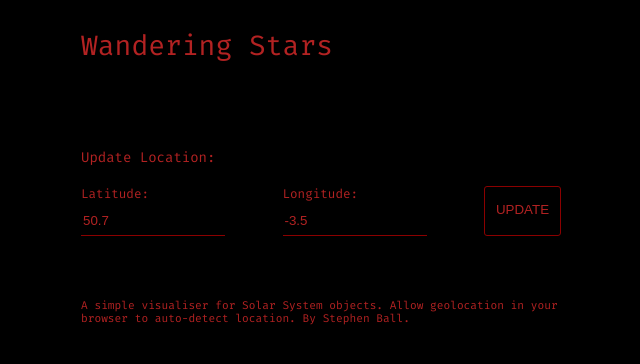
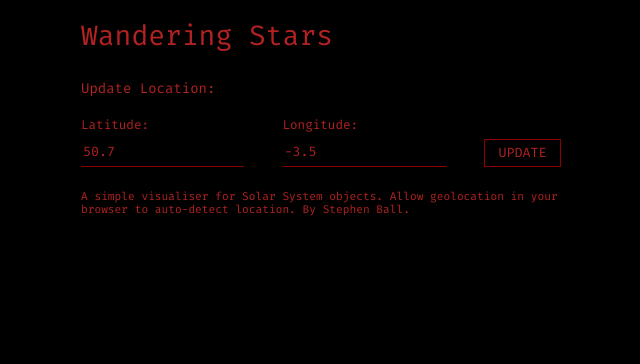
Before and after one commit to 4lefts/wanderingstarsfrontend, a website built with webpack: page index.html in a window 1280 px wide. Shown: the whole page, without its empty margins (319-959 px from the left). Built offline with nearby package versions, Linux system fonts and the light colour scheme; no server answers; what picodom would draw is missing.

Commit message:
css tweaks

```diff
--- a/src.js
+++ b/src.js
@@ -12,10 +12,9 @@ const getData = function(qry){
     fetch(qry)
         .then(response => response.json())
         .then(data => {
-            isLoading = false
-            render(view, data)
+            render(dataView, data)
         })
-        .catch(err => console.log(err))
+        .catch(err => render(errView, err))
 }
 
 let query = makeQuery(location)
@@ -33,6 +32,7 @@ initFormValue(location, locationForm)
 
 locationForm.addEventListener('submit', event => {
     clearInterval(dataGetter)
+    render(loadingView, null)
     location = {
         lat: event.target[0].value,
         long: event.target[1].value
@@ -45,17 +45,17 @@ locationForm.addEventListener('submit', event => {
 //--------
 //picodom rendering
 let node
-let isLoading = true
 const container = document.getElementById('data-container')
+
 const render = function(view, withState){
     patch(node, (node = view(withState)), container)
 }
-const view = state => {
+
+const loadingView = () => (h('div', {}, 'Loading...'))
+const errView = state => (h('div', {}, state))
+const dataView = state => {
     return(
-        h('div', {id: 'data-output'},
-        isLoading ?
-        'Loading...' :
-        [
+        h('div', {id: 'data-output'}, [
             renderBodyData(state.bodies),
             h('p', {}, 'Showing data for:'),
             renderMetaData(state.meta)
@@ -133,4 +133,4 @@ function parseDateTime(_dt){
 }
 
 //initial render
-render(view, null)
+render(loadingView, null)
--- a/style.css
+++ b/style.css
@@ -22,7 +22,7 @@ body{
 .container{
   max-width: 480px;
   margin: 0 auto;
-  padding: 10px;
+  padding: 0 10px;
 }
 
 h1{
@@ -34,11 +34,12 @@ form{
   flex-direction: row;
   width: 100%;
   justify-content: space-between;
+  align-items: flex-end;
   margin: 20px 0;
 }
 
 form div{
-  width: 30%;
+  width: 34%;
   display: flex;
   flex-direction: column;
 }
@@ -49,6 +50,7 @@ label{
 
 input{
   background-color: black;
+  font-family: 'Fira Mono', monospace;
   color: firebrick;
   border: none;
   outline: none;
@@ -59,10 +61,10 @@ input{
 
 input[type="submit"]{
   border: 1px solid darkred;
-  border-radius: 3px;
   text-transform: uppercase;
   width: 75px;
   padding: 0;
+  line-height: 2em;
 }
 
 input:hover, input:active, input:focus{
```
